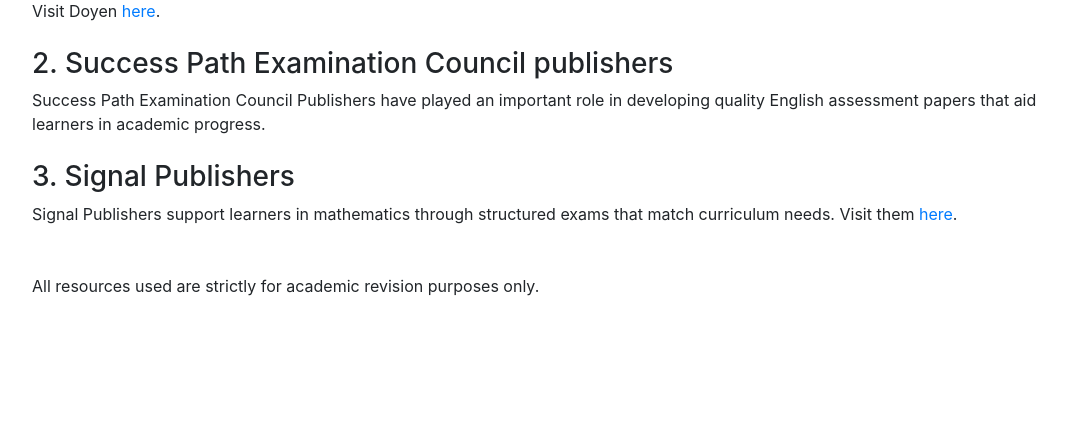
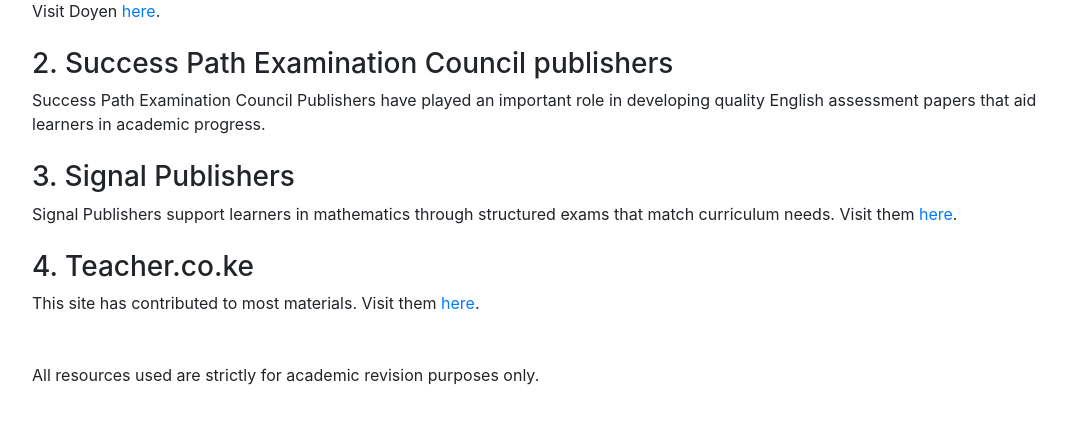
Before and after one commit to KingDenari/Redemption-Project, a Flask app: page /acknowledgments in a window 1280 px wide. Shown: the part 307-731 px from the top of the page, without its empty margins (77-1144 px from the left). Run offline with Flask 3, Linux system fonts and the light colour scheme; a user stored in the database is signed in; some libraries are stand-ins or nearby versions.

Commit message:
acknowledgments.html

```diff
--- a/website/templates/acknowledgments.html
+++ b/website/templates/acknowledgments.html
@@ -15,6 +15,9 @@
   <h3 class="mt-4">3. Signal Publishers</h3>
   <p>Signal Publishers support learners in mathematics through structured exams that match curriculum needs. Visit them <a href="https://signalpublishersltd.com/" target="_blank">here</a>.</p>
 
+  <h3 class="mt-4">4. Teacher.co.ke</h3>
+  <p>This site has contributed to most materials. Visit them <a href="https://teacher.co.ke/" target="_blank">here</a>.</p>
+
   <p class="mt-5">All resources used are strictly for academic revision purposes only.</p>
 </div>
 {% endblock %}
```
